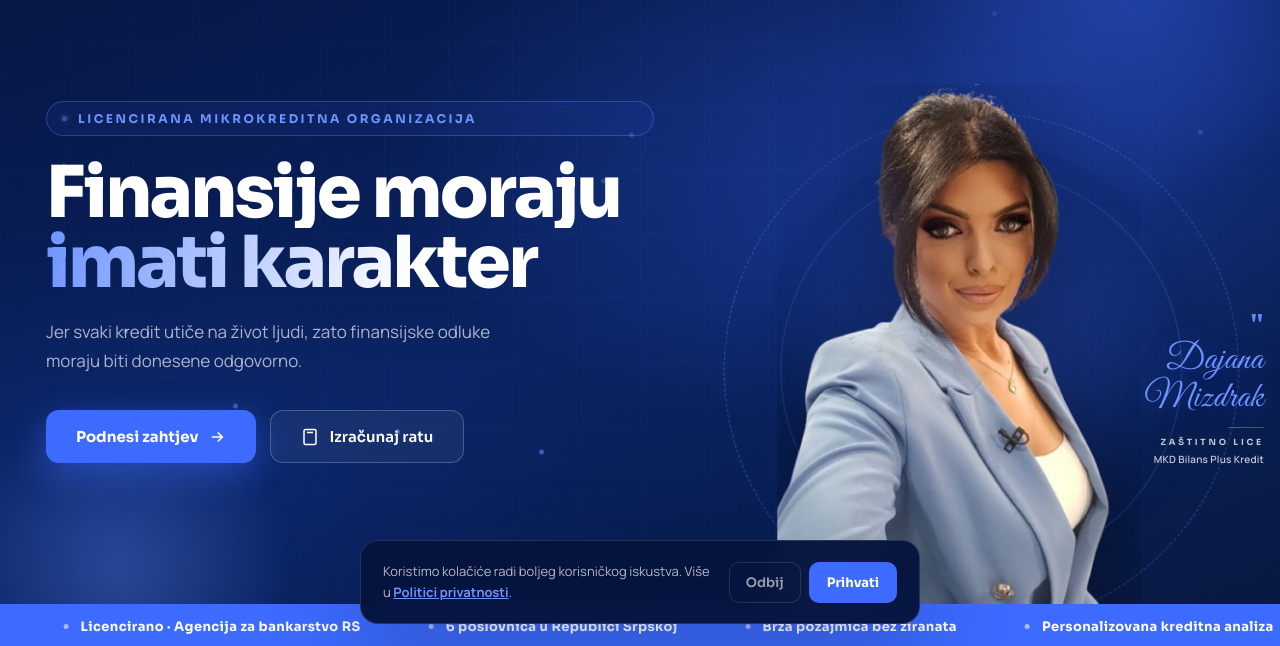
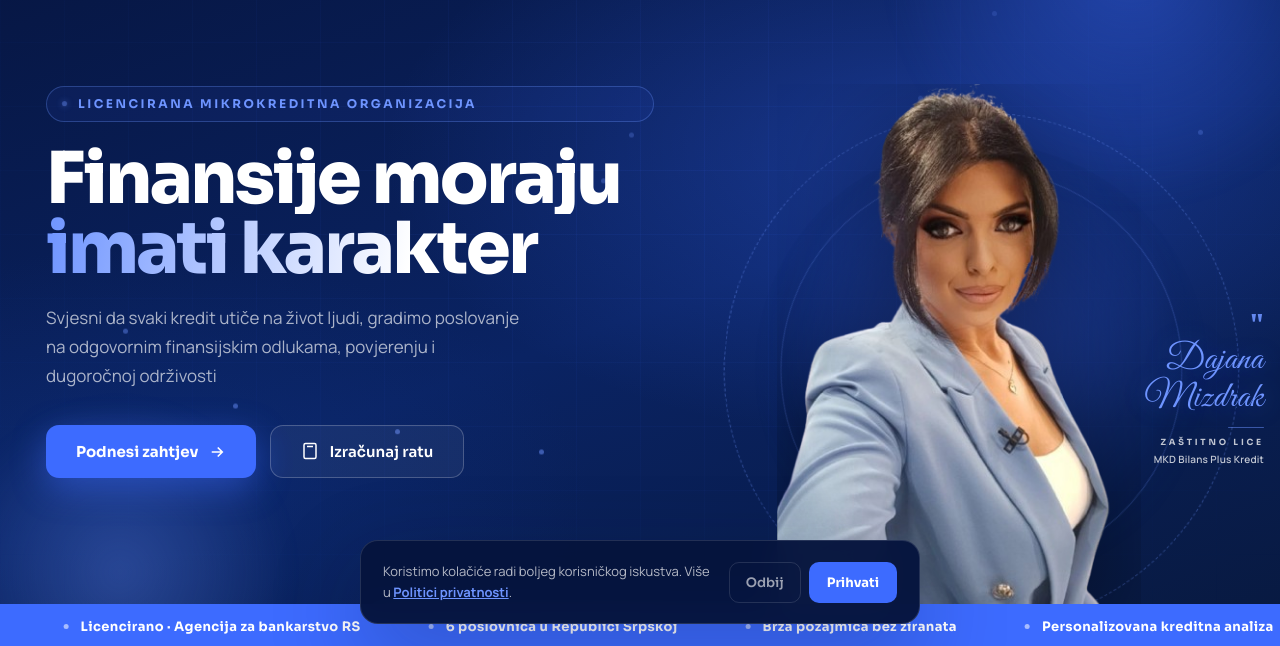
Before and after one commit to marketingvelore/bilansv1, a plain HTML site: page index.html in a window 1280 px wide. Shown: the part 150-796 px from the top of the page. Drawn offline with Linux system fonts and the light colour scheme.

Commit message:
Update index.html

```diff
--- a/index.html
+++ b/index.html
@@ -747,7 +747,7 @@ function tryImg(el){
           <span class="ln"><em>Finansije moraju</em></span>
           <span class="ln"><em class="grad-txt">imati karakter</em></span>
         </h1>
-        <p class="hero-sub">Jer svaki kredit utiče na život ljudi, zato finansijske odluke moraju biti donesene odgovorno.</p>
+        <p class="hero-sub">Svjesni da svaki kredit utiče na život ljudi, gradimo poslovanje na odgovornim finansijskim odlukama, povjerenju i dugoročnoj održivosti</p>
         <div class="hero-ctas">
           <button class="btn-pri" onclick="go('zahtjev')">Podnesi zahtjev
             <svg width="18" height="18" fill="none" stroke="#fff" stroke-width="2.2" viewBox="0 0 24 24"><path d="M5 12h14M13 6l6 6-6 6"/></svg>
```
